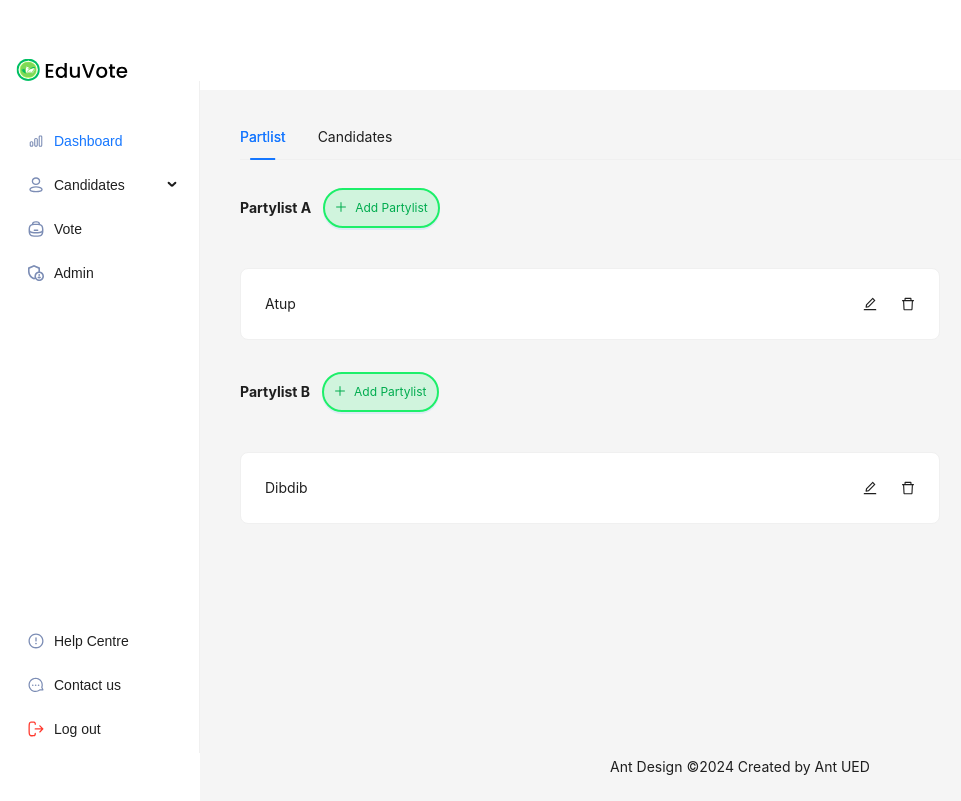
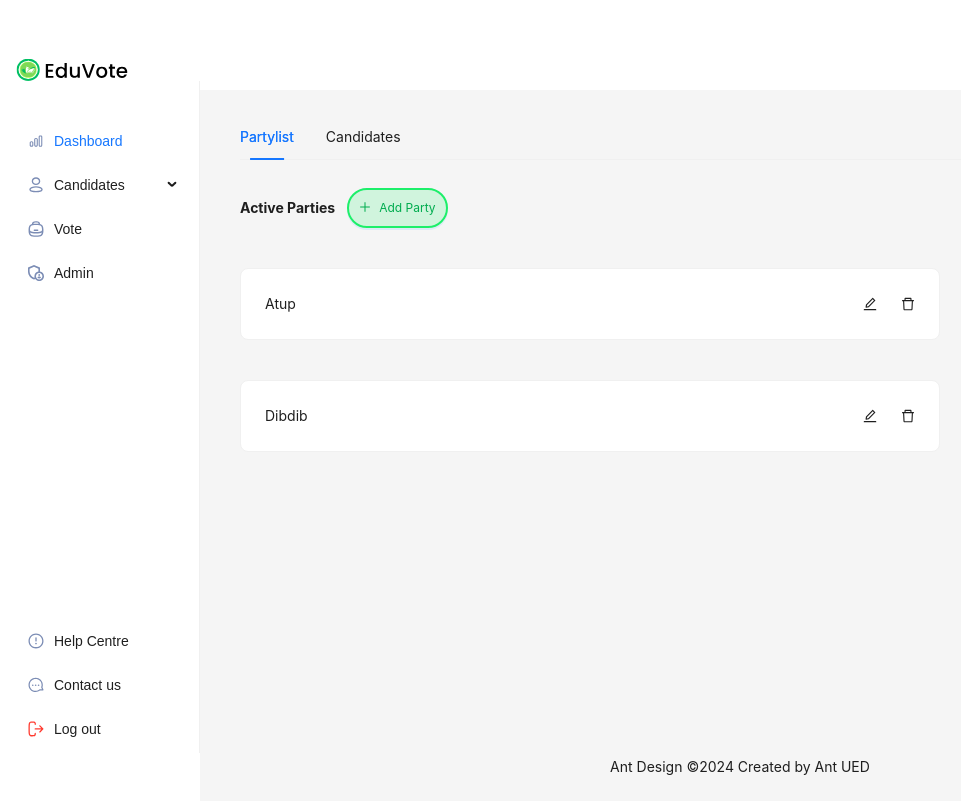
Before and after one commit to Lavelliane/eduvote, a Next.js app: page /admin in a window 1280 px wide. Shown: the whole page, without its empty margins (0-961 px from the left). Built offline with nearby package versions, Linux system fonts and the light colour scheme.

Commit message:
feature: add modal and components

```diff
--- a/src/app/(private)/(admin)/admin/page.jsx
+++ b/src/app/(private)/(admin)/admin/page.jsx
@@ -1,22 +1,77 @@
-"use client"
-import Tabs from "@/components/Tabs";
-import Button from "@/components/AddButton";
+'use client'
+import AddButton from "@/components/AddButton";
+import { Card } from "antd";
+import PartylistCard from "@/components/PartylistCard";
+import React from "react";
+import { Segmented, Tabs } from "antd";
+import Party from "@/components/Party";
+import Candidate from "@/components/Candidate";
+
+const dummyCandidates = [
+  { name: 'Jhury', position: 'Governor'},
+  { name: 'Fretchel', position: 'Vice Governor'},
+  { name: 'Jhury', position: 'Secretary'},
+  { name: 'Jhury', position: 'Treasurer'},
+  { name: 'Jhury', position: 'Governor'},
+  { name: 'Jhury', position: 'Governor'},
+]
+const dummyCandidates2 = [
+  { name: 'Mark', position: 'Governor'},
+  { name: 'Vince', position: 'Governor'},
+  { name: 'Jhury', position: 'Governor'},
+  { name: 'Jhury', position: 'Governor'},
+  { name: 'Jhury', position: 'Governor'},
+  { name: 'Jhury', position: 'Governor'},
+]
+
+const parties = [
+  { name: 'Atup' },
+  { name: 'Dibdib' },
+]
 
 
+const onChange = (key) => {
+  console.log(key);
+};
 
+const items = [
+  {
+    key: "1",
+    label: "Partylist",
+    children: (
+      <>
+       <Party parties={parties} />
+      </>
+    ),
+  },
+  {
+    key: "2",
+    label: "Candidates",
+    children: (
+      <>
+        <Candidate name="Atup" candidates={dummyCandidates}/>
+        <Candidate name="Dibdib" candidates={dummyCandidates2}/>
+      </>
+    ),
+  },
+];
 
+const App = () => {
+  const [alignValue, setAlignValue] = React.useState("center");
 
-
-function DashboardPage() {
   return (
     <>
-    <Tabs/>
+      <Tabs
+        defaultActiveKey="1"
+        items={items}
+        onChange={onChange}
+        indicator={{
+          size: (origin) => origin - 20,
+          align: alignValue,
+        }}
+      />
+    </>
+  );
+};
 
-
-
-    </>
-
-
-  );
-}
-export default DashboardPage;
+export default App;
--- a/src/components/AddButton.jsx
+++ b/src/components/AddButton.jsx
@@ -1,21 +1,31 @@
-import React, { useState } from 'react';
-import { PlusOutlined } from '@ant-design/icons';
-import { Button, Divider, Flex, Radio } from 'antd';
+import React, { useState } from 'react'
+import { PlusOutlined } from '@ant-design/icons'
+import { Button, Divider, Flex, Radio } from 'antd'
 
-const AddButton = ({data, buttonName}) => {
-  const [size, setSize] = useState('large'); // default is 'middle'
+const AddButton = ({ data, buttonName, onClick }) => {
+  const [size, setSize] = useState('large') // default is 'middle'
   return (
     <>
-
-        <Flex gap="small" wrap="wrap">
-
-          <Button type="primary" shape="round" style={{ backgroundColor: 'rgba(61, 240, 127, 0.2)', padding: '10px', color: '#00AC4F' , width: 'auto', border: '2px solid #1DEF6A', fontSize: '12px' }} icon={<PlusOutlined />} size={size}>
-            {buttonName}
-          </Button>
-
-        </Flex>
-
+      <Flex gap='small' wrap='wrap'>
+        <Button
+          onClick={onClick}
+          type='primary'
+          shape='round'
+          style={{
+            backgroundColor: 'rgba(61, 240, 127, 0.2)',
+            padding: '10px',
+            color: '#00AC4F',
+            width: 'auto',
+            border: '2px solid #1DEF6A',
+            fontSize: '12px'
+          }}
+          icon={<PlusOutlined />}
+          size={size}
+        >
+          {buttonName}
+        </Button>
+      </Flex>
     </>
-  );
-};
-export default AddButton;
+  )
+}
+export default AddButton
--- /dev/null
+++ b/src/components/Candidate.jsx
@@ -0,0 +1,40 @@
+'use client'
+import PartylistCard from './PartylistCard'
+import AddButton from './AddButton'
+import { Modal } from 'antd'
+import { useState } from 'react'
+import AddCandidateForm from './Forms/AddCandidateForm'
+
+function Candidate({ name, candidates }) {
+  const [isCandidateModalOpen, setIsCandidateModalOpen] = useState(false)
+
+  function handleOk() {
+    alert('Candidate Created')
+  }
+
+  return (
+    <>
+      <div className='flex  gap-3 items-center mt-3'>
+        <h1 className='font-bold '>{name}</h1>
+        <AddButton buttonName='Add Candidate' onClick={() => setIsCandidateModalOpen(true)} />
+      </div>
+      {candidates.length > 0 && (
+        <>
+          {candidates.map((candidate, i) => (
+            <PartylistCard key={i} title={candidate.name} position={candidate.position} />
+          ))}
+        </>
+      )}
+      <Modal
+        title='Add Candidate'
+        footer={null}
+        open={isCandidateModalOpen}
+        onOk={handleOk}
+        onCancel={() => setIsCandidateModalOpen(false)}
+      >
+        <AddCandidateForm />
+      </Modal>
+    </>
+  )
+}
+export default Candidate
--- /dev/null
+++ b/src/components/Forms/AddCandidateForm.jsx
@@ -0,0 +1,68 @@
+import { Form, Input, Checkbox } from 'antd'
+function AddCandidateForm() {
+  return (
+    <Form
+      name='basic'
+      labelCol={{
+        span: 8
+      }}
+      wrapperCol={{
+        span: 16
+      }}
+      style={{
+        maxWidth: 600
+      }}
+      initialValues={{
+        remember: true
+      }}
+      //    onFinish={onFinish}
+      //    onFinishFailed={onFinishFailed}
+      autoComplete='off'
+    >
+      <Form.Item
+        label='Username'
+        name='username'
+        rules={[
+          {
+            required: true,
+            message: 'Please input your username!'
+          }
+        ]}
+      >
+        <Input />
+      </Form.Item>
+
+      <Form.Item
+        label='Password'
+        name='password'
+        rules={[
+          {
+            required: true,
+            message: 'Please input your password!'
+          }
+        ]}
+      >
+        <Input.Password />
+      </Form.Item>
+
+      <Form.Item
+        name='remember'
+        valuePropName='checked'
+        wrapperCol={{
+          offset: 8,
+          span: 16
+        }}
+      >
+        <Checkbox>Remember me</Checkbox>
+      </Form.Item>
+
+      <Form.Item
+        wrapperCol={{
+          offset: 8,
+          span: 16
+        }}
+      ></Form.Item>
+    </Form>
+  )
+}
+export default AddCandidateForm
--- /dev/null
+++ b/src/components/Party.jsx
@@ -0,0 +1,36 @@
+'use client'
+
+import AddButton from './AddButton'
+import PartylistCard from './PartylistCard'
+import { Modal } from 'antd'
+import { useState } from 'react'
+
+function Party({ parties }) {
+  //array destructuring
+  const [isAddPartyModalOpen, setIsAddPartyModalOpen] = useState(false)
+  function handleCancel() {
+    setIsAddPartyModalOpen(false)
+  }
+  function handleOk() {
+    alert('FORM IS SUBMITTED')
+  }
+  return (
+    <>
+      <div className='flex  gap-3 items-center mt-3'>
+        <h1 className='font-bold '>Active Parties</h1>
+        <AddButton buttonName='Add Party' onClick={() => setIsAddPartyModalOpen(true)} />
+      </div>
+      {parties.length > 0 && (
+        <>
+          {parties.map((party, i) => (
+            <PartylistCard title={party.name} key={i} />
+          ))}
+        </>
+      )}
+      <Modal title='Add Party' open={isAddPartyModalOpen} onOk={handleOk} onCancel={handleCancel}>
+        <p>FORM HERE</p>
+      </Modal>
+    </>
+  )
+}
+export default Party
--- a/src/components/PartylistCard.jsx
+++ b/src/components/PartylistCard.jsx
@@ -1,24 +1,23 @@
-import { Button, Card } from "antd";
-import { EditOutlined } from '@ant-design/icons';
-import { DeleteOutlined } from '@ant-design/icons';
+import { Button, Card } from 'antd'
+import { EditOutlined } from '@ant-design/icons'
+import { DeleteOutlined } from '@ant-design/icons'
 
-function PartylistCard({ title, data }) {
+function PartylistCard({ title, position }) {
   return (
     <>
-  <Card className="mt-10 w-[70%]">
-          <div className="flex items-center">
-          <div className="flex items-center">
+      <Card className='mt-10 w-[70%]'>
+        <div className='flex items-center'>
+          <div className='flex items-center gap-3'>
             <h1>{title}</h1>
+            {position && <p className='text-gray-400 italic font-sans'>{position}</p>}
           </div>
-          <div className="flex items-center ml-auto gap-6">
+          <div className='flex items-center ml-auto gap-6 cursor-pointer'>
             <EditOutlined />
             <DeleteOutlined />
           </div>
         </div>
-
-
       </Card>
     </>
-  );
+  )
 }
- export default PartylistCard;
+export default PartylistCard
--- a/src/components/Tabs.jsx
+++ /dev/null
@@ -1,83 +0,0 @@
-import AddButton from "@/components/AddButton";
-import { Card } from "antd";
-import PartylistCard from "@/components/PartylistCard";
-import React from "react";
-import { Segmented, Tabs } from "antd";
-
-const dummyPartylist = {
-  title: "Atup",
-};
-
-const ButtonName = {
-  buttonName: "Add",
-};
-
-const onChange = (key) => {
-  console.log(key);
-};
-
-const items = [
-  {
-    key: "1",
-    label: "Partlist",
-    children: (
-      <>
-       <div className="flex  gap-3 items-center mt-3">
-          <h1 className="font-bold ">Partylist A</h1>
-          <AddButton data={ButtonName} buttonName="Add Partylist" />
-        </div>
-        <PartylistCard data={dummyPartylist} title="Atup" />
-
-
-        <div className="flex  gap-3 items-center mt-8">
-          <h1 className="font-bold ">Partylist B</h1>
-          <AddButton data={ButtonName} buttonName="Add Partylist" />
-        </div>
-        <PartylistCard data={dummyPartylist} title="Dibdib" />
-
-
-      </>
-    ),
-  },
-  {
-    key: "2",
-    label: "Candidates",
-    children: (
-      <>
-        <div className="flex  gap-3 items-center mt-3">
-          <h1 className="font-bold ">Partylist A</h1>
-          <AddButton data={ButtonName} buttonName="Add Candidates" />
-        </div>
-        <PartylistCard data={dummyPartylist} title="Mary Joy Gumanid" />
-
-
-        <div className="flex  gap-3 items-center mt-8">
-          <h1 className="font-bold ">Partylist B</h1>
-          <AddButton data={ButtonName} buttonName="Add Candidates" />
-        </div>
-        <PartylistCard data={dummyPartylist} title="Lourence Dada" />
-
-      </>
-    ),
-  },
-];
-
-const App = () => {
-  const [alignValue, setAlignValue] = React.useState("center");
-
-  return (
-    <>
-      <Tabs
-        defaultActiveKey="1"
-        items={items}
-        onChange={onChange}
-        indicator={{
-          size: (origin) => origin - 20,
-          align: alignValue,
-        }}
-      />
-    </>
-  );
-};
-
-export default App;
--- a/tailwind.config.js
+++ b/tailwind.config.js
@@ -6,15 +6,15 @@ module.exports = {
     "./src/app/**/*.{js,ts,jsx,tsx,mdx}",
   ],
   theme: {
+    fontFamily: {
+      sans: ['Poppins', 'sans-serif'],
+    },
     extend: {
       backgroundImage: {
         "gradient-radial": "radial-gradient(var(--tw-gradient-stops))",
         "gradient-conic":
           "conic-gradient(from 180deg at 50% 50%, var(--tw-gradient-stops))",
       },
-      fontFamily: {
-        sans: ['Poppins', 'sans-serif'],
-      },
     },
   },
   plugins: [],
```
Also changed, not shown: src/components/LeaderboardTable.jsx (+10 -14 lines), 1 other file (tests, documents, lock files or other folders). Lines whose indentation alone changed are shown as unchanged.
